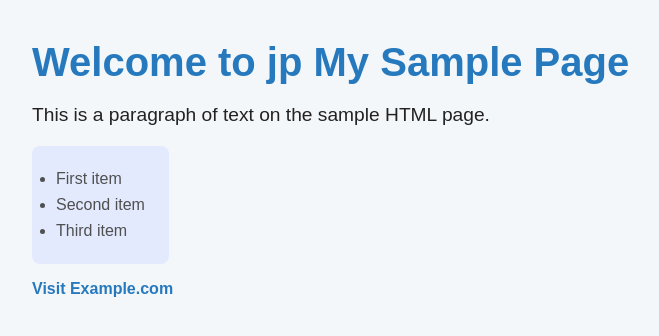
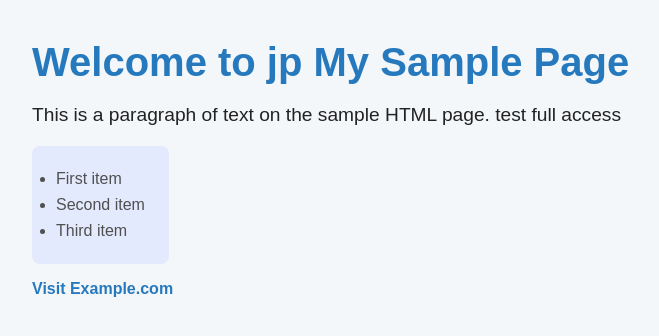
Before and after one commit to Jayaprakash8754/practice, a plain HTML site: page html_1.html in a window 1280 px wide. Shown: the whole page, without its empty margins (8-667 px from the left). Drawn offline with Linux system fonts and the light colour scheme.

Commit message:
Update paragraph text to include 'test full access'

```diff
--- a/html_1.html
+++ b/html_1.html
@@ -45,7 +45,7 @@
 </head>
 <body>
     <h1>Welcome to jp My Sample Page</h1>
-    <p>This is a paragraph of text on the sample HTML page.</p>
+    <p>This is a paragraph of text on the sample HTML page. test full access</p>
     <ul>
         <li>First item</li>
         <li>Second item</li>
```
